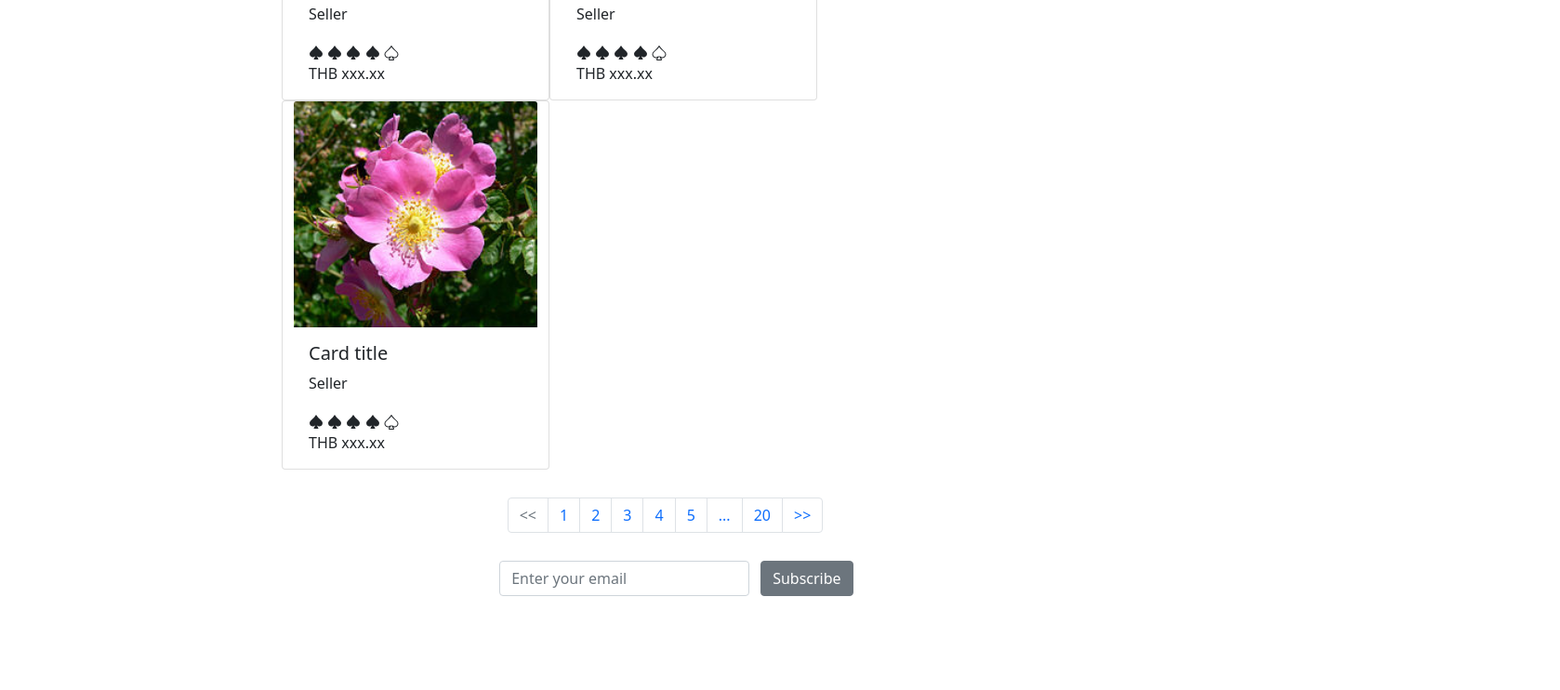
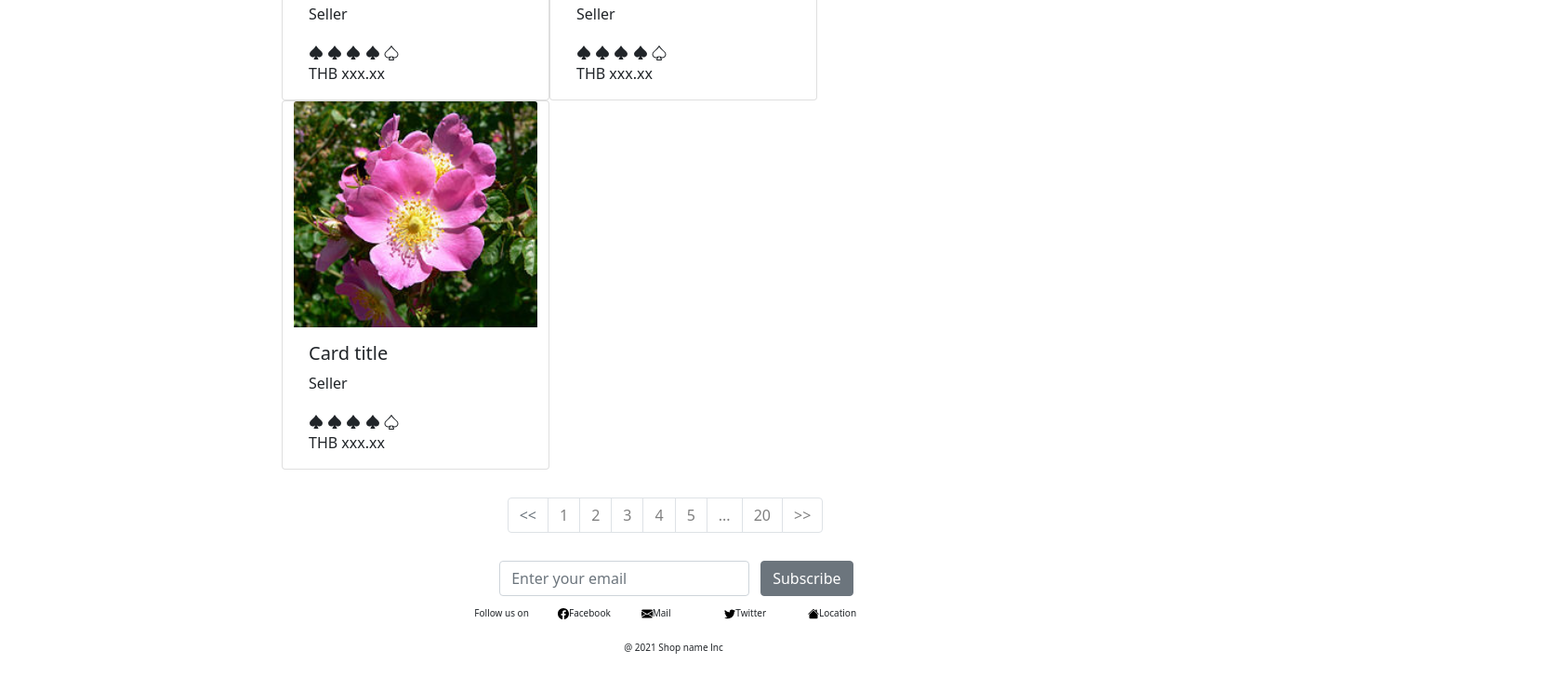
Before and after one commit to Supakorn-Kantawong/2020M4_04, a plain HTML site: page index.html in a window 1280 px wide. Shown: the part 1830-2572 px from the top of the page at 93% size, 1678 px wide, since content can reach past the window. Before the commit the page ends 2511 px from the top, so only its background shows below. Drawn offline with nearby package versions, Linux system fonts and the light colour scheme.

Commit message:
BSComponents-#05
BSComponents-#05

```diff
--- a/index.html
+++ b/index.html
@@ -295,15 +295,15 @@
                               <li class="page-item disabled">
                                 <a class="page-link" href="#" tabindex="-1" aria-disabled="true"><<</a>
                               </li>
-                              <li class="page-item"><a class="page-link" href="#">1</a></li>
-                              <li class="page-item"><a class="page-link" href="#">2</a></li>
-                              <li class="page-item"><a class="page-link" href="#">3</a></li>
-                              <li class="page-item"><a class="page-link" href="#">4</a></li>
-                              <li class="page-item"><a class="page-link" href="#">5</a></li>
-                              <li class="page-item"><a class="page-link" href="#">...</a></li>
-                              <li class="page-item"><a class="page-link" href="#">20</a></li>
+                              <li class="page-item"><a class="page-link" href="#" style="color: gray;">1</a></li>
+                              <li class="page-item"><a class="page-link" href="#" style="color: gray;">2</a></li>
+                              <li class="page-item"><a class="page-link" href="#" style="color: gray;">3</a></li>
+                              <li class="page-item"><a class="page-link" href="#" style="color: gray;">4</a></li>
+                              <li class="page-item"><a class="page-link" href="#" style="color: gray;">5</a></li>
+                              <li class="page-item"><a class="page-link" href="#" style="color: gray;">...</a></li>
+                              <li class="page-item"><a class="page-link" href="#" style="color: gray;">20</a></li>
                               <li class="page-item">
-                                <a class="page-link" href="#">>></a>
+                                <a class="page-link" href="#" style="color: gray;">>></a>
                               </li>
                             </ul>
                           </nav>
@@ -317,6 +317,28 @@
                         <button type="button" class="btn btn-secondary">Subscribe</button>
                     </div>
                 </div>
+                <div class="row pt-2 offset-5">
+                    <div class="col-1 py-1">
+                        <h1 style="font-size: 10px;">Follow us on</h1>
+                    </div>
+                    <div class="col-1 py-1">
+                        <h1 style="font-size: 10px;"><img src="facebook.svg" class="" alt="" width="12px">Facebook</h1>
+                    </div>
+                    <div class="col-1 py-1">
+                        <h1 style="font-size: 10px;"><img src="envelope-fill.svg" class="" alt="" width="12px">Mail</h1>
+                    </div>
+                    <div class="col-1 py-1">
+                        <h1 style="font-size: 10px;"><img src="twitter.svg" class="" alt="" width="12px">Twitter</h1>
+                    </div>
+                    <div class="col-1 py-1">
+                        <h1 style="font-size: 10px;"><img src="house-fill.svg" class="" alt="" width="12px">Location</h1>
+                    </div>
+                </div>
+                <div class="row pt-2 offset-6">
+                    <div class="col-3 py-1">
+                        <h1 style="font-size: 10px; text-align: center;" >@ 2021 Shop name lnc</h1>
+                    </div>
+                </div>
             </div>
         </div>
     </div>
```
Also changed, not shown: envelope-fill.svg (added), facebook.svg (added), house-fill.svg (added), twitter.svg (added).
